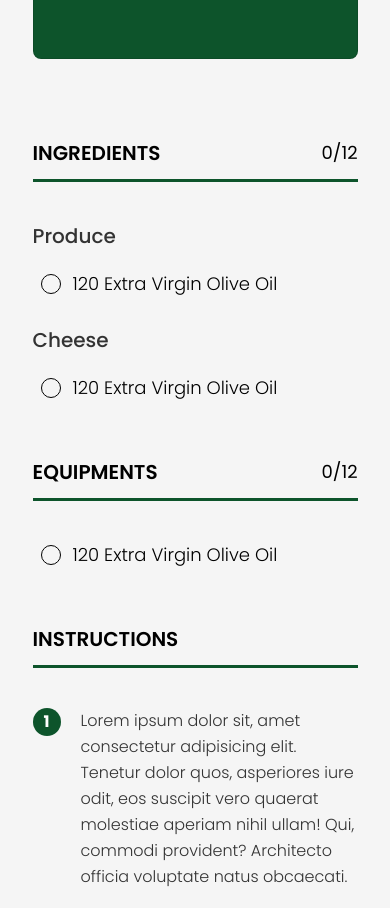
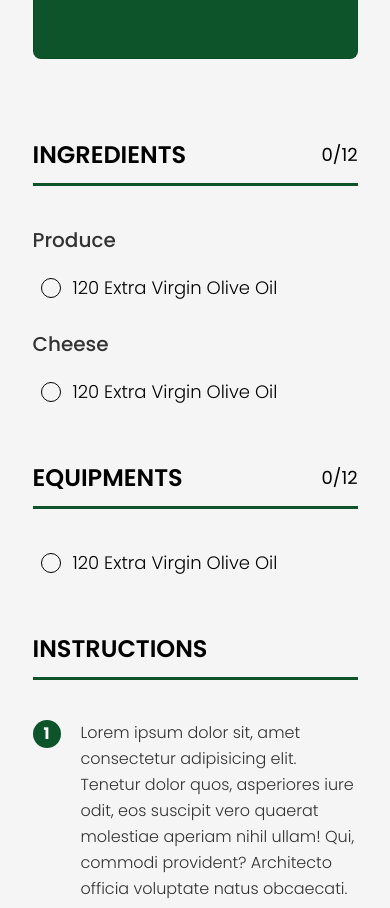
Before and after one commit to wilhelmusolejr/foodify-v2, a React (Vite) app in the folder client/: page /recipe/1 in a window 390 px wide. Shown: the part 1580-2488 px from the top of the page. Built offline with nearby package versions, Linux system fonts and the light colour scheme; a web font is replaced by a local one.

Commit message:
style: font size responsive

```diff
--- a/client/src/components/Recipe/Heading.jsx
+++ b/client/src/components/Recipe/Heading.jsx
@@ -4,7 +4,7 @@ export default function Heading({ name, step = "" }) {
   return (
     <div className="flex justify-between items-center mb-10 border-b-3 border-green-900 pb-3">
       <div className="">
-        <h2 className="text-xl uppercase font-semibold">{name}</h2>
+        <h2 className="text-2xl lg:text-3xl uppercase font-semibold">{name}</h2>
       </div>
       <div className="">
         <p className="text-lg">{step}</p>
```
